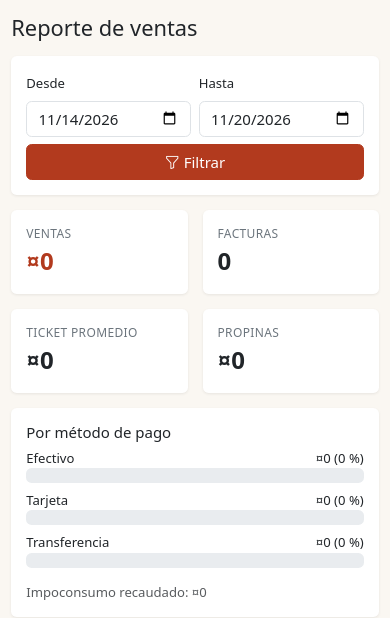
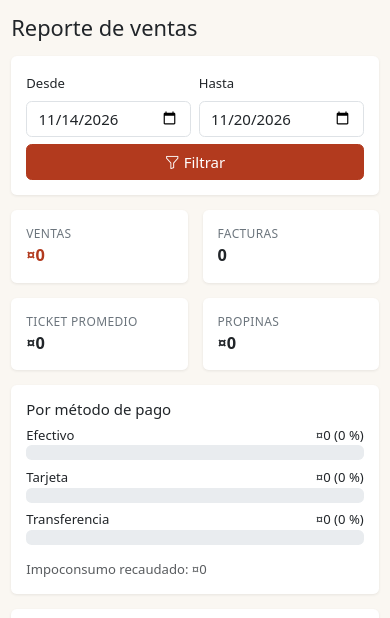
Before and after one commit to giraldosamuel005-jpg/Sazon-cale-o-miniproyecto2, an ASP.NET Core app: page /Reportes in a window 390 px wide. Shown: the part 53-671 px from the top of the page. Run offline with ASP.NET Core 8, Linux system fonts and the light colour scheme; the visitor is signed in with stand-in values (Sample User, id 1); the project's own start-up code is not run, and a stand-in starts its controllers and pages.

Commit message:
fix: ajustes responsive en selector de cantidad y reportes

```diff
--- a/src/Restaurante.Web/wwwroot/css/site.css
+++ b/src/Restaurante.Web/wwwroot/css/site.css
@@ -25,7 +25,7 @@ main { flex: 1; }
 .card { border: 0; box-shadow: 0 1px 3px rgba(0,0,0,.08); }
 
 /* Tarjetas de indicadores del tablero */
-.kpi .valor { font-size: 1.6rem; font-weight: 700; }
+.kpi .valor { font-size: clamp(1.05rem, 4.2vw, 1.6rem); font-weight: 700; white-space: nowrap; }
 .kpi .etiqueta { font-size: .8rem; text-transform: uppercase; color: #6c757d; letter-spacing: .03em; }
 
 /* Plano de mesas */
@@ -47,7 +47,7 @@ main { flex: 1; }
 .grafico-barras .dia { font-size: .75rem; color: #6c757d; margin-top: .25rem; }
 
 /* Formulario de nueva orden: selector de cantidad */
-.selector-cantidad { width: 120px; }
+.selector-cantidad { width: 120px; flex-shrink: 0; }
 .selector-cantidad input { text-align: center; }
 .producto-item.seleccionado { outline: 2px solid var(--color-marca); }
 
```
